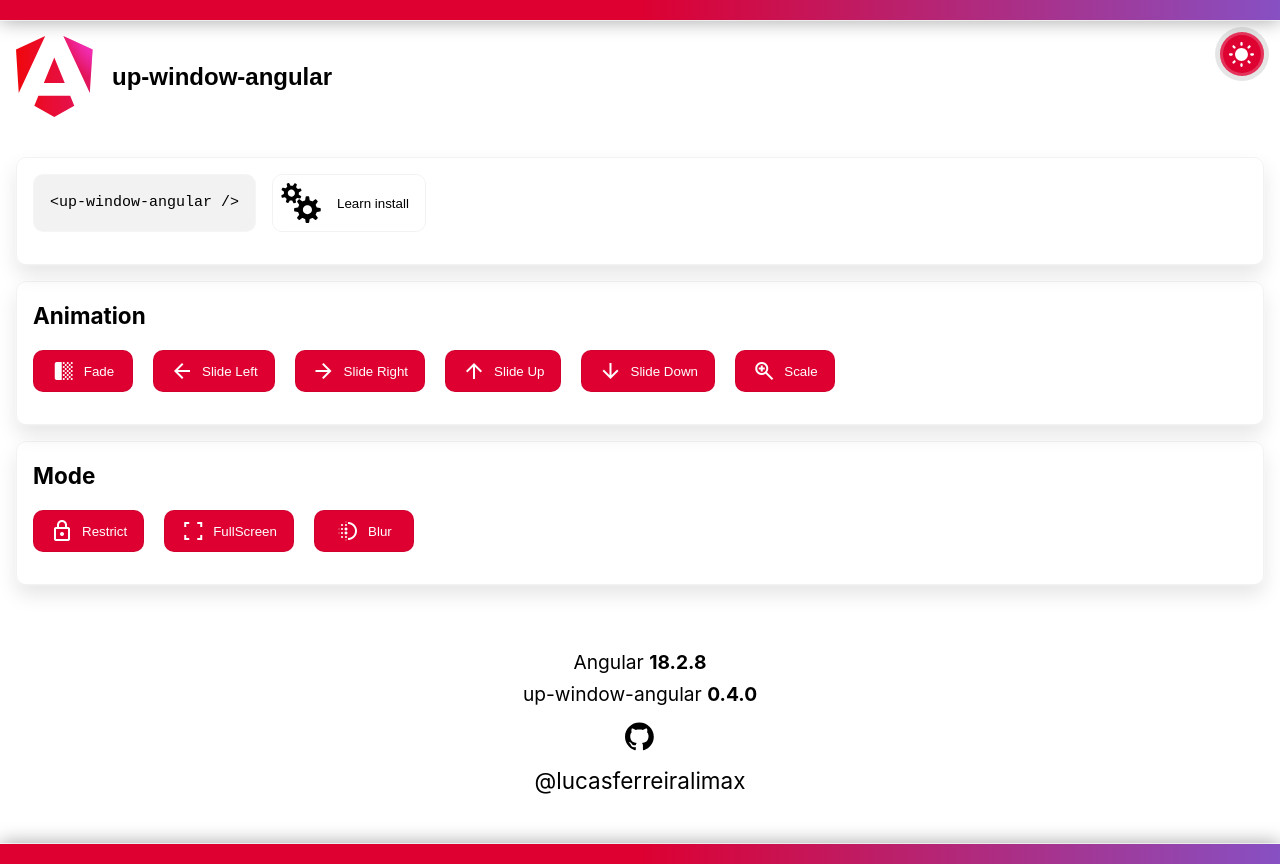
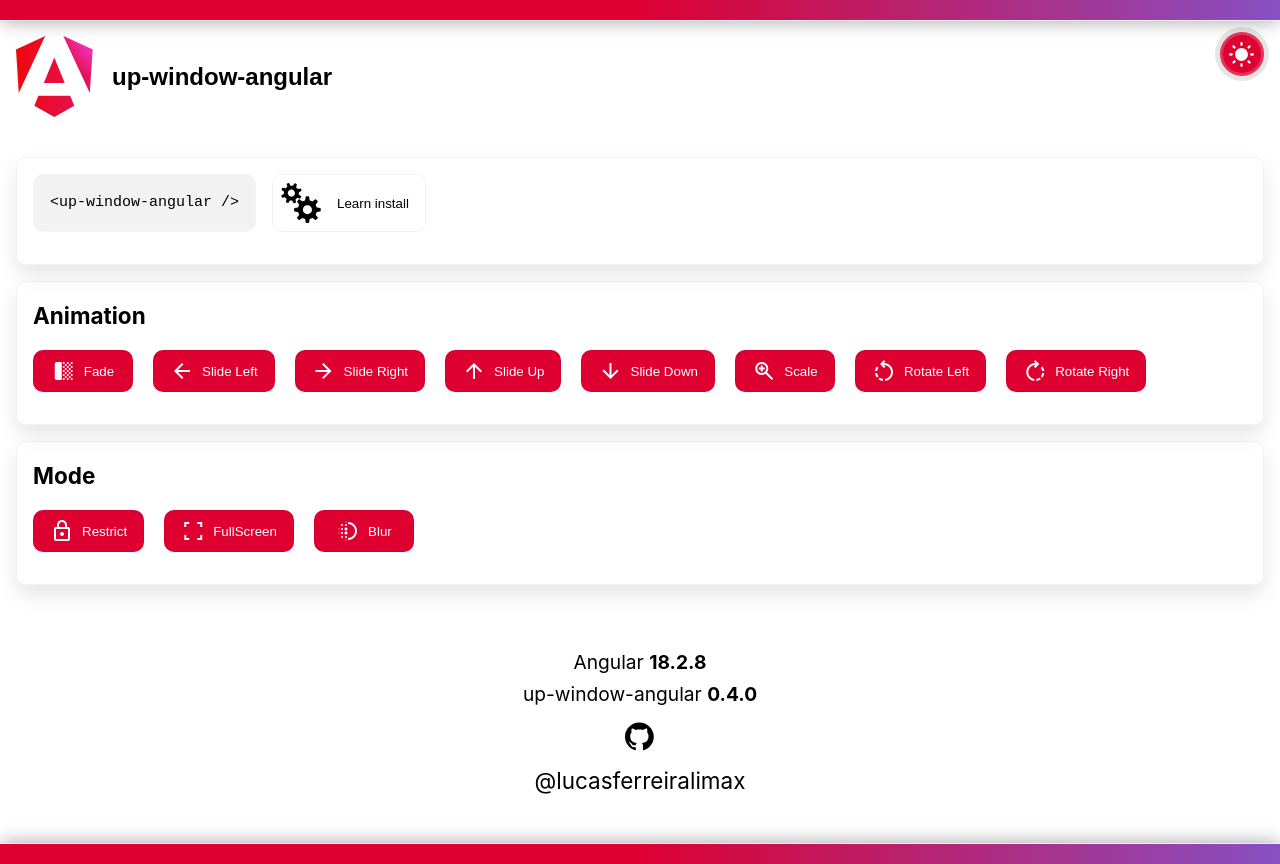
Before and after one commit to criar-art/up-window-angular, an Angular app: page / in a window 1280 px wide. Built offline with nearby package versions, Linux system fonts and the light colour scheme.

Commit message:
update examples with new animation

```diff
--- a/src/app/examples/animation/animation.component.html
+++ b/src/app/examples/animation/animation.component.html
@@ -97,5 +97,37 @@
     >
       Scale content!
     </up-window-angular>
+
+    <button
+      class="button-modal-example"
+      type="button"
+      (click)="openWindowExample('rotate-left')"
+    >
+      <span class="material-symbols-outlined"> &#xe419; </span> Rotate Left
+    </button>
+    <up-window-angular
+      [isOpen]="isWindowOpenRotateLeft"
+      title="Rotate Left Window"
+      subtitle="This window uses a rotate-left animation."
+      animation="rotate-left"
+    >
+      Rotate Left content!
+    </up-window-angular>
+
+    <button
+      class="button-modal-example"
+      type="button"
+      (click)="openWindowExample('rotate-right')"
+    >
+      <span class="material-symbols-outlined"> &#xe41a; </span> Rotate Right
+    </button>
+    <up-window-angular
+      [isOpen]="isWindowOpenRotateRight"
+      title="Rotate Right Window"
+      subtitle="This window uses a rotate-right animation."
+      animation="rotate-right"
+    >
+      Rotate Right content!
+    </up-window-angular>
   </div>
 </div>
--- a/src/app/examples/animation/animation.component.ts
+++ b/src/app/examples/animation/animation.component.ts
@@ -15,6 +15,8 @@ export class AnimationComponent {
   isWindowOpenSlideUp: WritableSignal<boolean> = signal(false);
   isWindowOpenSlideDown: WritableSignal<boolean> = signal(false);
   isWindowOpenScale: WritableSignal<boolean> = signal(false);
+  isWindowOpenRotateLeft: WritableSignal<boolean> = signal(false);
+  isWindowOpenRotateRight: WritableSignal<boolean> = signal(false);
 
   openWindowExample(type: string) {
     this.isWindowOpenFade.set(false);
@@ -23,6 +25,8 @@ export class AnimationComponent {
     this.isWindowOpenSlideUp.set(false);
     this.isWindowOpenSlideDown.set(false);
     this.isWindowOpenScale.set(false);
+    this.isWindowOpenRotateLeft.set(false);
+    this.isWindowOpenRotateRight.set(false);
 
     switch (type) {
       case 'fade':
@@ -43,6 +47,12 @@ export class AnimationComponent {
       case 'scale':
         this.isWindowOpenScale.set(true);
         break;
+      case 'rotate-left':
+        this.isWindowOpenRotateLeft.set(true);
+        break;
+      case 'rotate-right':
+        this.isWindowOpenRotateRight.set(true);
+        break;
     }
   }
 
```
